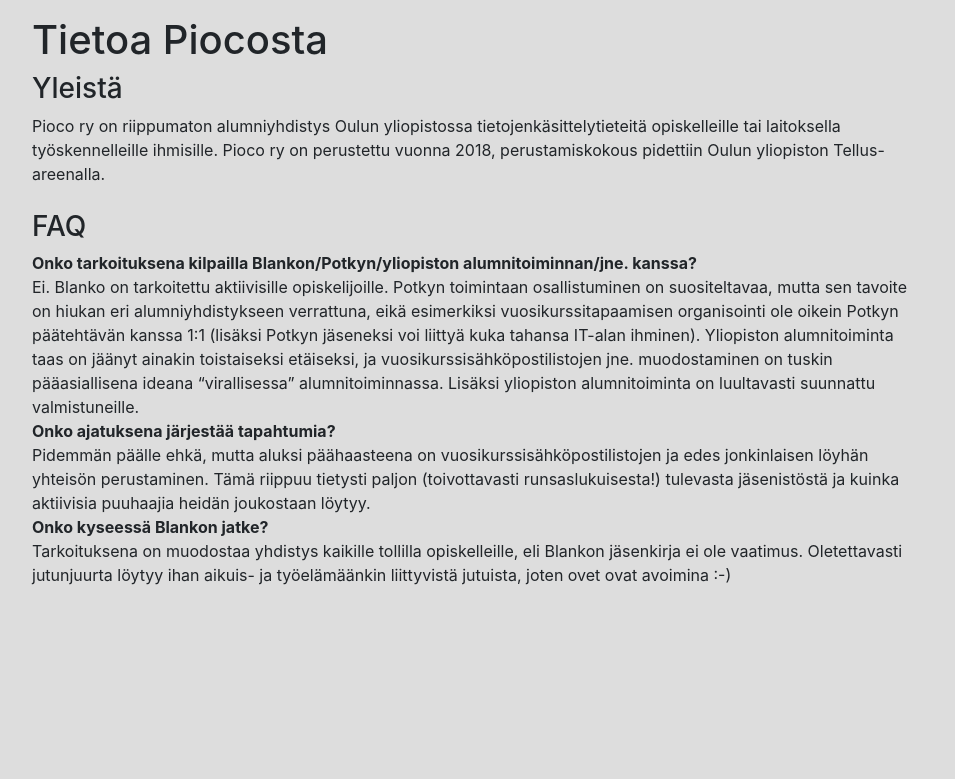
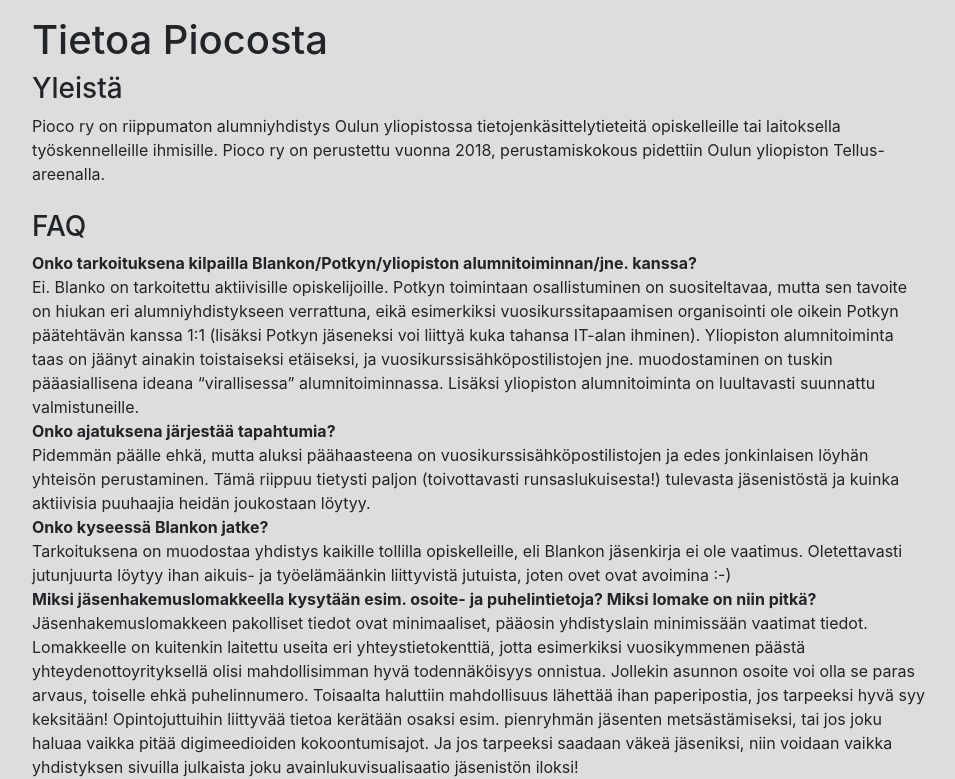
Before and after one commit to pioco/pioco.github.io, a Jekyll site: the page built from pages/tietoa_piocosta.html, in a window 1280 px wide. Shown: the part 298-1077 px from the top of the page, without its empty margins (160-1115 px from the left). Built offline with Jekyll 4.4.1, drawn with Linux system fonts in a browser that asks for light colours; nearby versions of some CDN libraries; before the commit the page ends 900 px from its top, so only the background shows below that.

Commit message:
Update tietoa_piocosta.html

```diff
--- a/pages/tietoa_piocosta.html
+++ b/pages/tietoa_piocosta.html
@@ -40,3 +40,17 @@
 Tarkoituksena on muodostaa yhdistys kaikille tollilla opiskelleille, eli Blankon
 jäsenkirja ei ole vaatimus. Oletettavasti jutunjuurta löytyy ihan aikuis- ja
 työelämäänkin liittyvistä jutuista, joten ovet ovat avoimina :-)
+<br />
+<b>Miksi jäsenhakemuslomakkeella kysytään esim. osoite- ja puhelintietoja?
+Miksi lomake on niin pitkä?</b>
+<br />
+Jäsenhakemuslomakkeen pakolliset tiedot ovat minimaaliset, pääosin yhdistyslain
+minimissään vaatimat tiedot. Lomakkeelle on kuitenkin laitettu useita eri
+yhteystietokenttiä, jotta esimerkiksi vuosikymmenen päästä yhteydenottoyrityksellä
+olisi mahdollisimman hyvä todennäköisyys onnistua. Jollekin asunnon osoite
+voi olla se paras arvaus, toiselle ehkä puhelinnumero. Toisaalta haluttiin mahdollisuus
+lähettää ihan paperipostia, jos tarpeeksi hyvä syy keksitään! Opintojuttuihin liittyvää
+tietoa kerätään osaksi esim. pienryhmän jäsenten metsästämiseksi, tai jos joku haluaa
+vaikka pitää digimeedioiden kokoontumisajot. Ja jos tarpeeksi saadaan väkeä jäseniksi,
+niin voidaan vaikka yhdistyksen sivuilla julkaista joku avainlukuvisualisaatio jäsenistön
+iloksi!
```
